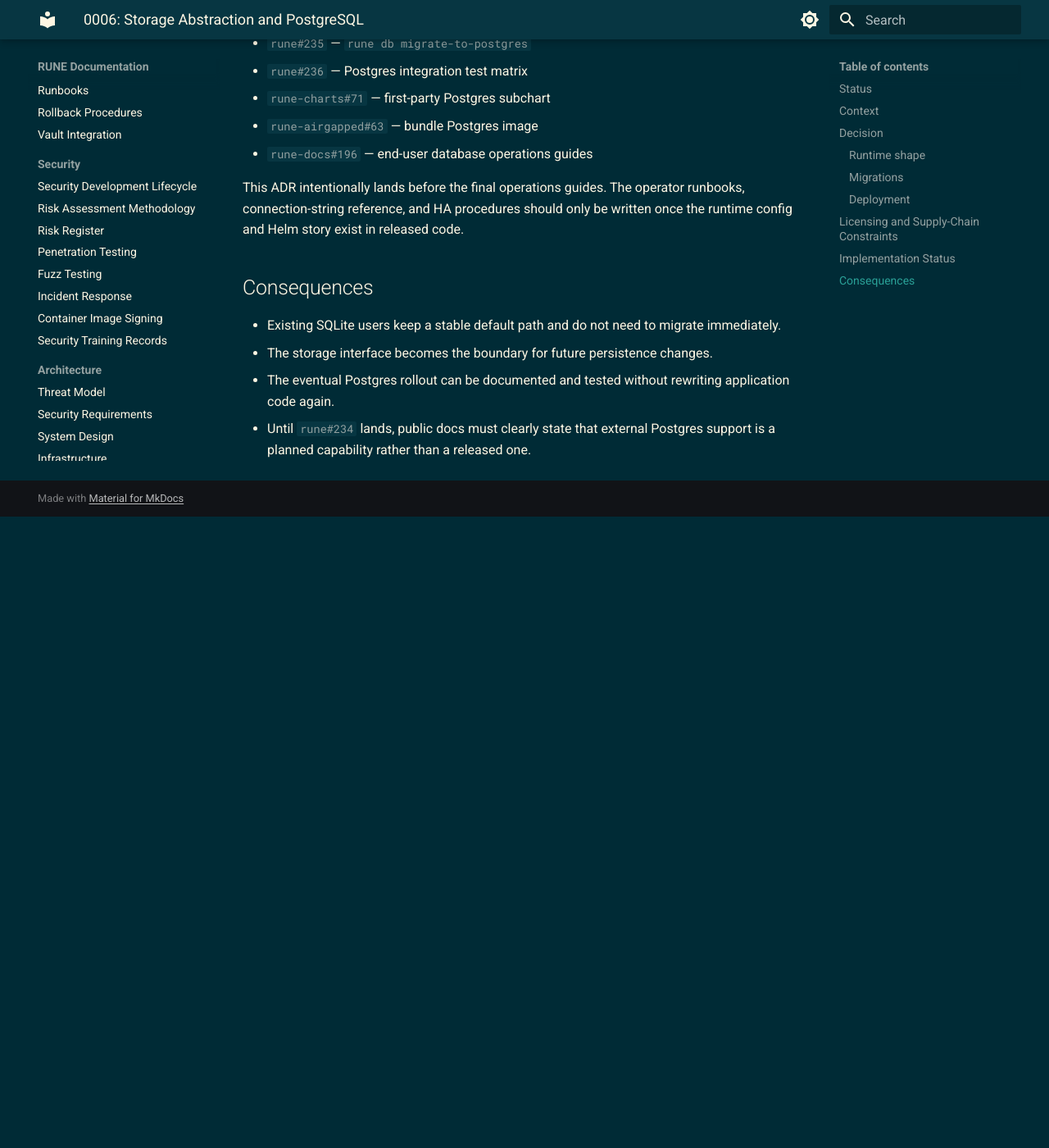
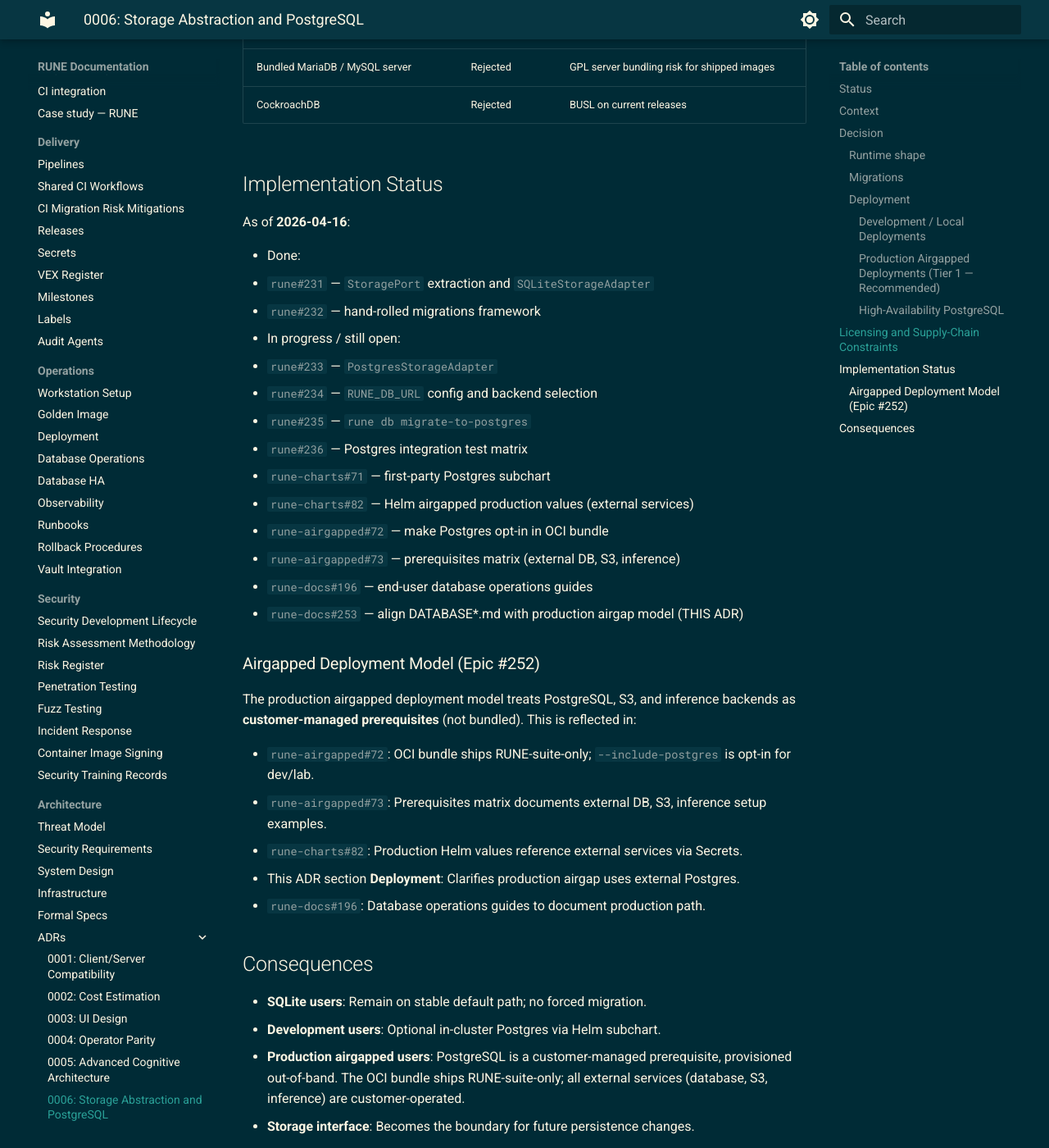
Before and after one commit to lpasquali/rune-docs, an MkDocs documentation site: the page built from docs/architecture/adrs/0006-storage-abstraction-postgres.md, in a window 1280 px wide and 1400 px high, scrolled down 2595 px. Shown: the whole window at 82% size. Built offline with MkDocs 1.6.1 and Material for MkDocs 9.7.7, drawn with Linux system fonts in a browser that asks for light colours; the version menu is left out; before the commit the page ends 3225 px from its top, so only the background shows below that; some of the changed text lies outside the part shown.

Commit message:
docs: align ADR 0006 and DATABASE guides with production airgap model (#263)
* docs: align ADR 0006 and DATABASE guides with production airgap model

Changes:
- **ADR 0006**: Clarify production airgap uses external PostgreSQL (customer-managed prerequisite)
  - Add deployment sections: dev/lab vs. production airgap vs. HA
  - Update consequences to reflect airgapped bundle ships RUNE-suite-only
  - Link to epic #252 child issues (airgapped bundle, prerequisites, Helm values)

- **DATABASE.md**: Emphasize production airgap path uses external Postgres
  - Update status section to prioritize production airgap pattern
  - Update decision matrix to show "Production airgapped (RECOMMENDED)" path
  - Clarify lab airgapped can include optional in-cluster Postgres

Rationale:
Aligns documentation with production airgap deployment model (epic #252):
- Production airgapped deployments use external services (DB, S3, inference)
- OCI bundle ships RUNE-suite-only (no bundled Postgres by default)
- External PostgreSQL is first-class prerequisite, not optional subchart

This supports:
- rune-airgapped#72: Postgres opt-in in bundle
- rune-airgapped#73: Prerequisites matrix (external DB, S3, inference)
- rune-charts#82: Production Helm values (external services)

Relates to: rune-docs#252, rune-docs#253

Co-Authored-By: Claude Haiku 4.5 <noreply@anthropic.com>

* Trigger CI re-run

* chore: retrigger CI checks

---------

Co-authored-by: Claude Haiku 4.5 <noreply@anthropic.com>

```diff
--- a/docs/architecture/adrs/0006-storage-abstraction-postgres.md
+++ b/docs/architecture/adrs/0006-storage-abstraction-postgres.md
@@ -49,13 +49,27 @@ RUNE will support two storage backends behind the same storage interface:
 
 ### Deployment
 
-- The simple packaged Postgres path is a **first-party Helm subchart** in
-  `rune-charts`, wrapping the official `docker.io/library/postgres:17-alpine`
-  image.
-- High-availability PostgreSQL is documented as **BYO CloudNativePG**, not a
-  bundled dependency.
-- The airgapped bundle will include the approved Postgres image once the chart
-  and runtime support are ready.
+#### Development / Local Deployments
+- SQLite remains the default; no database provisioning needed.
+- In-cluster Postgres (via optional `rune-charts/postgres` subchart) is
+  available for development and lab environments that need a managed database.
+- The subchart wraps the official `docker.io/library/postgres:17-alpine` image.
+
+#### Production Airgapped Deployments (Tier 1 — Recommended)
+- **PostgreSQL is a customer-managed prerequisite**, not bundled.
+- Customers provision PostgreSQL externally: CloudNativePG operator, AWS RDS,
+  Cloud SQL, or other managed services.
+- RUNE configures the database via `RUNE_DB_URL` Secret.
+- The OCI bundle ships RUNE suite images only; no embedded Postgres image.
+- This model aligns with production airgapped practices: all external services
+  (database, storage, inference) are customer-operated prerequisites.
+
+#### High-Availability PostgreSQL
+- **HA PostgreSQL is documented as BYO CloudNativePG** or equivalent operator,
+  not a bundled dependency.
+- CNPG (CloudNativePG) is the recommended Kubernetes-native option for HA.
+- Managed services (AWS RDS Multi-AZ, Cloud SQL HA) are production-ready
+  alternatives when available in the deployment environment.
 
 ## Licensing and Supply-Chain Constraints
 
@@ -75,7 +89,7 @@ no-proprietary / no-fragile-supply-chain rules.
 
 ## Implementation Status
 
-As of **2026-04-09**:
+As of **2026-04-16**:
 
 - Done:
   - `rune#231` — `StoragePort` extraction and `SQLiteStorageAdapter`
@@ -86,19 +100,36 @@ As of **2026-04-09**:
   - `rune#235` — `rune db migrate-to-postgres`
   - `rune#236` — Postgres integration test matrix
   - `rune-charts#71` — first-party Postgres subchart
-  - `rune-airgapped#63` — bundle Postgres image
+  - `rune-charts#82` — Helm airgapped production values (external services)
+  - `rune-airgapped#72` — make Postgres opt-in in OCI bundle
+  - `rune-airgapped#73` — prerequisites matrix (external DB, S3, inference)
   - `rune-docs#196` — end-user database operations guides
+  - `rune-docs#253` — align DATABASE*.md with production airgap model (THIS ADR)
 
-This ADR intentionally lands before the final operations guides. The operator
-runbooks, connection-string reference, and HA procedures should only be written
-once the runtime config and Helm story exist in released code.
+### Airgapped Deployment Model (Epic #252)
+
+The production airgapped deployment model treats PostgreSQL, S3, and inference
+backends as **customer-managed prerequisites** (not bundled). This is reflected in:
+
+- `rune-airgapped#72`: OCI bundle ships RUNE-suite-only; `--include-postgres` is
+  opt-in for dev/lab.
+- `rune-airgapped#73`: Prerequisites matrix documents external DB, S3, inference
+  setup examples.
+- `rune-charts#82`: Production Helm values reference external services via Secrets.
+- This ADR section **Deployment**: Clarifies production airgap uses external Postgres.
+- `rune-docs#196`: Database operations guides to document production path.
 
 ## Consequences
 
-- Existing SQLite users keep a stable default path and do not need to migrate
-  immediately.
-- The storage interface becomes the boundary for future persistence changes.
-- The eventual Postgres rollout can be documented and tested without rewriting
-  application code again.
-- Until `rune#234` lands, public docs must clearly state that external Postgres
-  support is a planned capability rather than a released one.
+- **SQLite users**: Remain on stable default path; no forced migration.
+- **Development users**: Optional in-cluster Postgres via Helm subchart.
+- **Production airgapped users**: PostgreSQL is a customer-managed prerequisite,
+  provisioned out-of-band. The OCI bundle ships RUNE-suite-only; all external
+  services (database, S3, inference) are customer-operated.
+- **Storage interface**: Becomes the boundary for future persistence changes.
+- **HA users**: CNPG operator or equivalent is the recommended Kubernetes-native
+  path for high-availability PostgreSQL.
+- **Documentation**: Must clearly distinguish between development (SQLite default,
+  optional in-cluster Postgres) and production (external Postgres, prerequisite).
+- **Airgapped deployments**: The bundle never bundles data-plane services;
+  external services are required prerequisites documented in deployment guides.
```
Also changed, not shown: docs/operations/DATABASE.md (+14 -12 lines).
